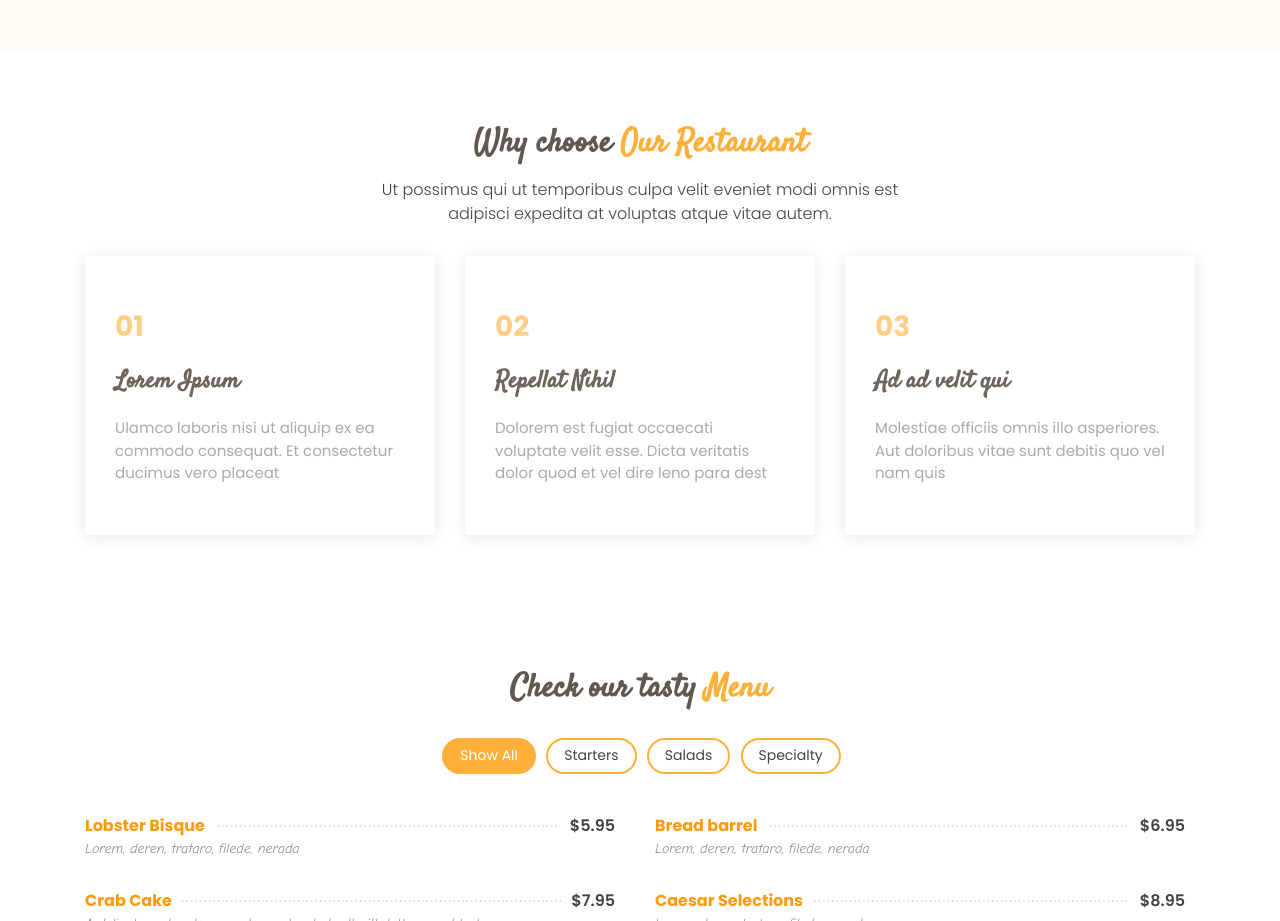
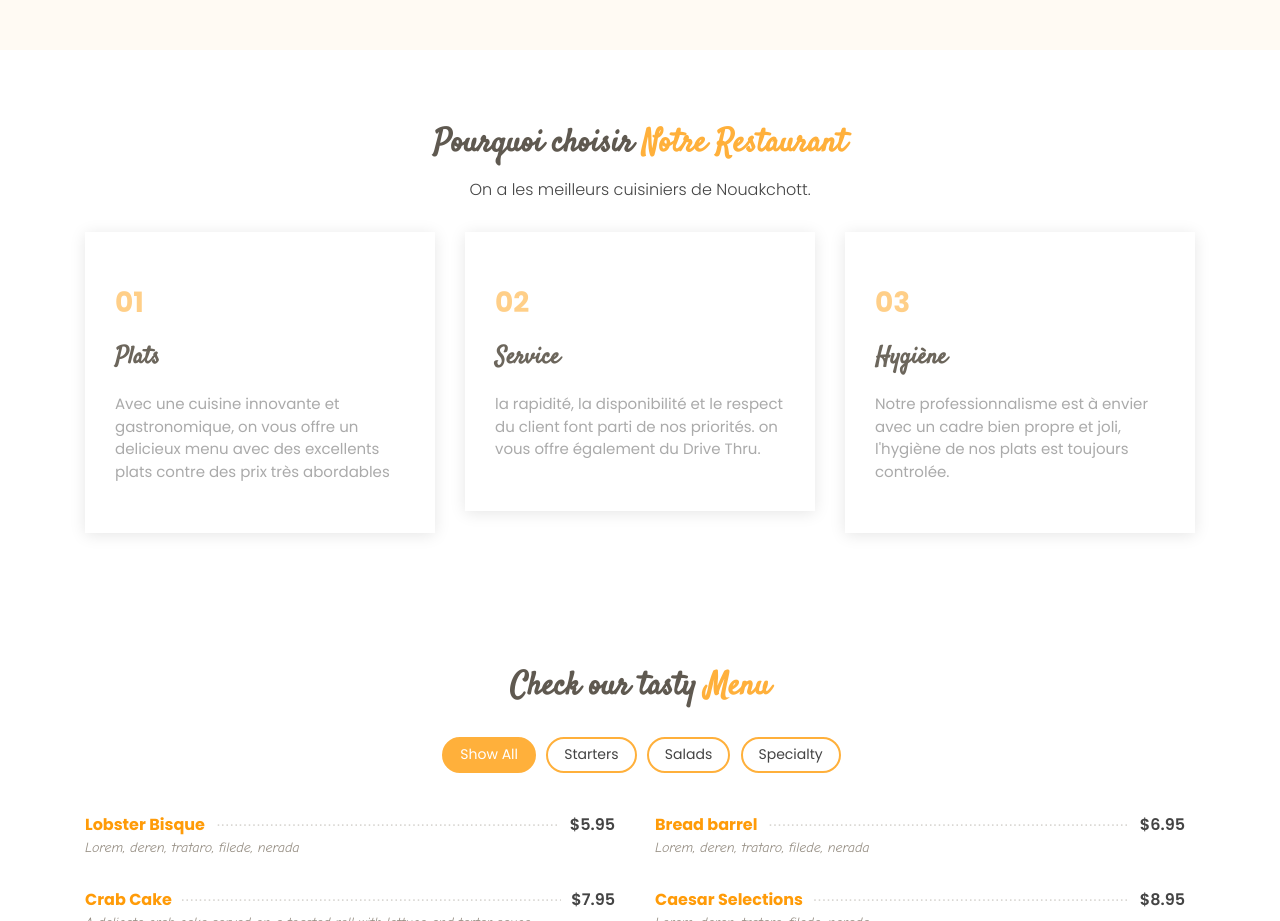
Before and after one commit to thediaf/Palacio, a plain HTML site: page index.html in a window 1280 px wide. Shown: the part 1360-2281 px from the top of the page. Drawn offline with Linux system fonts and the light colour scheme.

Commit message:
About: why we?

```diff
--- a/index.html
+++ b/index.html
@@ -188,8 +188,8 @@
             <div class="container">
 
                 <div class="section-title">
-                    <h2>Why choose <span>Our Restaurant</span></h2>
-                    <p>Ut possimus qui ut temporibus culpa velit eveniet modi omnis est adipisci expedita at voluptas atque vitae autem.</p>
+                    <h2>Pourquoi choisir <span>Notre Restaurant</span></h2>
+                    <p>On a les meilleurs cuisiniers de Nouakchott.</p>
                 </div>
 
                 <div class="row">
@@ -197,24 +197,30 @@
                     <div class="col-lg-4">
                         <div class="box">
                             <span>01</span>
-                            <h4>Lorem Ipsum</h4>
-                            <p>Ulamco laboris nisi ut aliquip ex ea commodo consequat. Et consectetur ducimus vero placeat</p>
+                            <h4>Plats</h4>
+                            <p>
+                                Avec une cuisine innovante et gastronomique, on vous offre un delicieux menu avec des excellents plats contre des prix très abordables
+                            </p>
                         </div>
                     </div>
 
                     <div class="col-lg-4 mt-4 mt-lg-0">
                         <div class="box">
                             <span>02</span>
-                            <h4>Repellat Nihil</h4>
-                            <p>Dolorem est fugiat occaecati voluptate velit esse. Dicta veritatis dolor quod et vel dire leno para dest</p>
+                            <h4>Service</h4>
+                            <p>
+                                la rapidité, la disponibilité et le respect du client font parti de nos priorités. on vous offre également du Drive Thru.
+                            </p>
                         </div>
                     </div>
 
                     <div class="col-lg-4 mt-4 mt-lg-0">
                         <div class="box">
                             <span>03</span>
-                            <h4> Ad ad velit qui</h4>
-                            <p>Molestiae officiis omnis illo asperiores. Aut doloribus vitae sunt debitis quo vel nam quis</p>
+                            <h4> Hygiène</h4>
+                            <p>
+                                Notre professionnalisme est à envier avec un cadre bien propre et joli, l'hygiène de nos plats est toujours controlée.
+                            </p>
                         </div>
                     </div>
 
```
